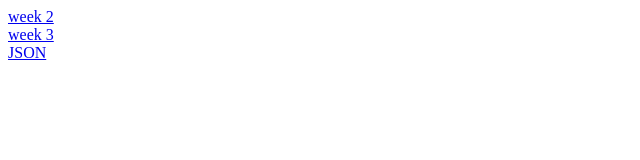
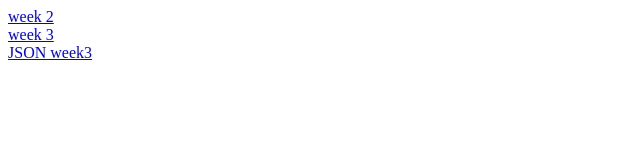
Before and after one commit to nathaliejborst/DataProcessing, a plain HTML site: page index.html in a window 1280 px wide. Shown: the full height of the page, 0-640 px from the left. Drawn offline with Linux system fonts and the light colour scheme.

Commit message:
Update index.html

```diff
--- a/index.html
+++ b/index.html
@@ -5,5 +5,5 @@
   <a href="https://nathaliejborst.github.io/DataProcessing/Homework/week_3/barchart.html">week 3</a>
 </div>
 <div>
-  <a href="https://nathaliejborst.github.io/DataProcessing/Homework/week_3/KNMI_vochtigheid_2015.json">JSON</a>
+  <a href="https://nathaliejborst.github.io/DataProcessing/Homework/week_3/KNMI_vochtigheid_2015.json">   JSON week3</a>
 </div>
```
